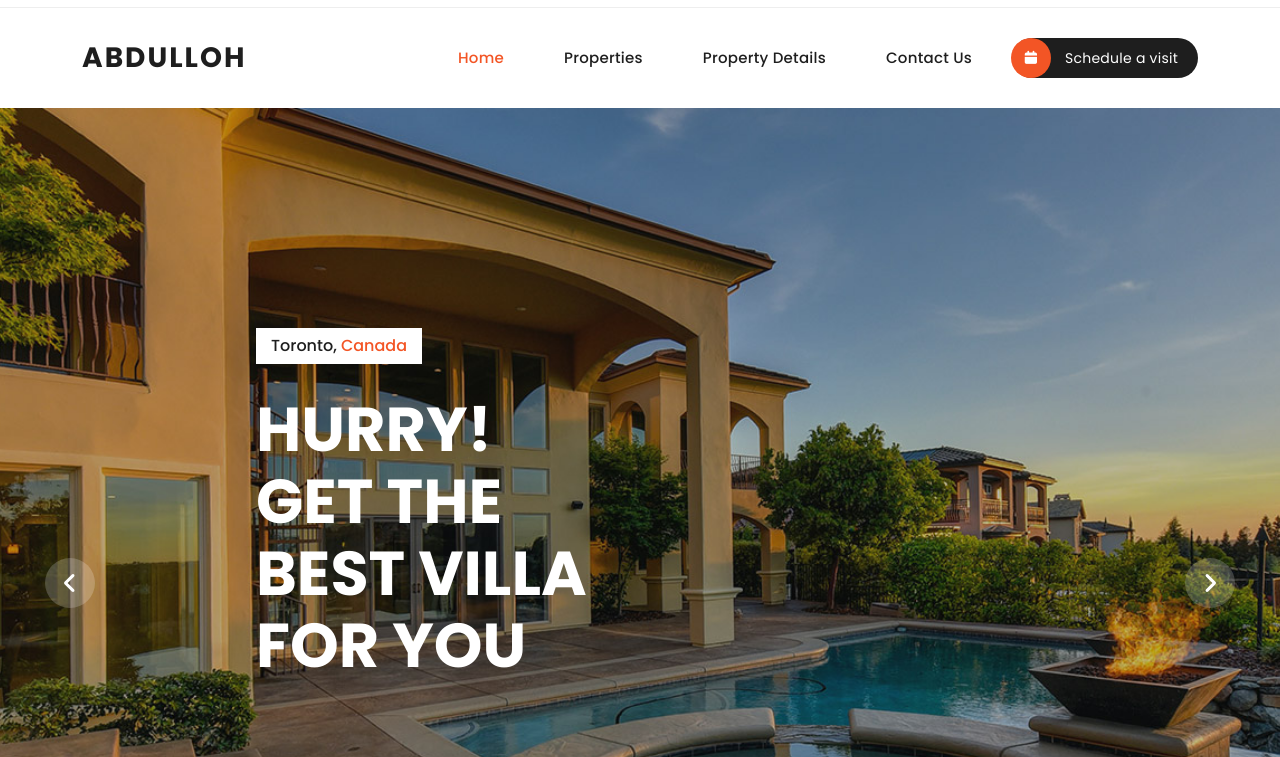
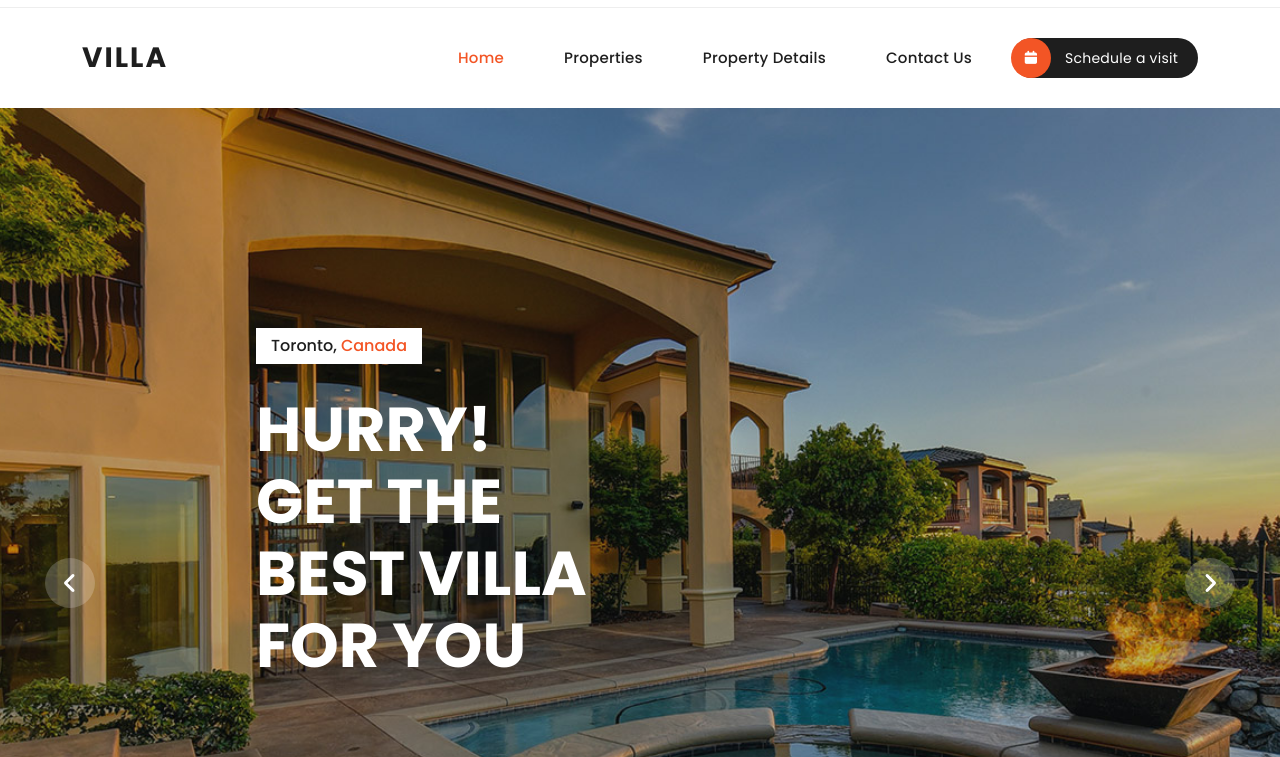
Before and after one commit to khusnidinabdiev/villa_agency, a plain HTML site: page index.html in a window 1280 px wide. Shown: the part 43-800 px from the top of the page. Drawn offline with nearby package versions, Linux system fonts and the light colour scheme.

Commit message:
Villa name created

```diff
--- a/index.html
+++ b/index.html
@@ -72,7 +72,7 @@ https://templatemo.com/tm-591-villa-agency
                 <nav class="main-nav">
                     <!-- ***** Logo Start ***** -->
                     <a href="index.html" class="logo">
-                        <h1>Abdulloh</h1>
+                        <h1>Villa</h1>
                     </a>
                     <!-- ***** Logo End ***** -->
                     <!-- ***** Menu Start ***** -->
```
